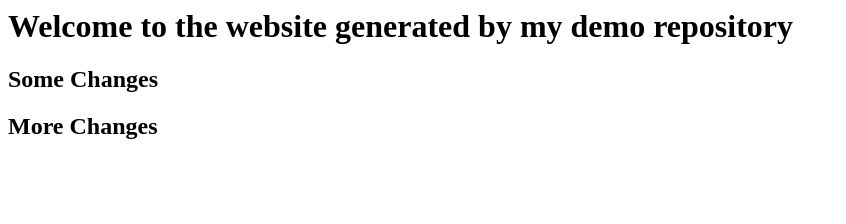
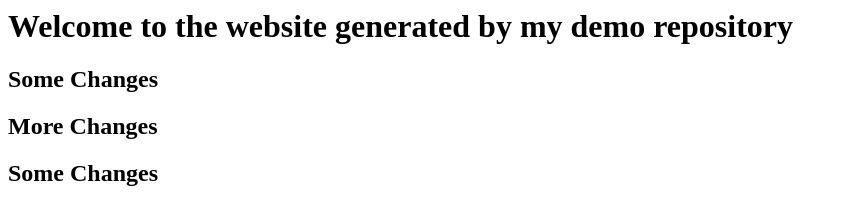
Before and after one commit to HSFD-WS-24-25/demo-repository, a website: page index.html in a window 1280 px wide. Shown: the whole page, without its empty margins (0-846 px from the left). Drawn offline with Linux system fonts and the light colour scheme.

Commit message:
Regeln angepasst (#2)

```diff
--- a/index.html
+++ b/index.html
@@ -1,3 +1,4 @@
 <h1>Welcome to the website generated by my demo repository</h1>
 <h2>Some Changes</h2>
 <h2>More Changes</h2>
+<h2>Some Changes</h2>
```
